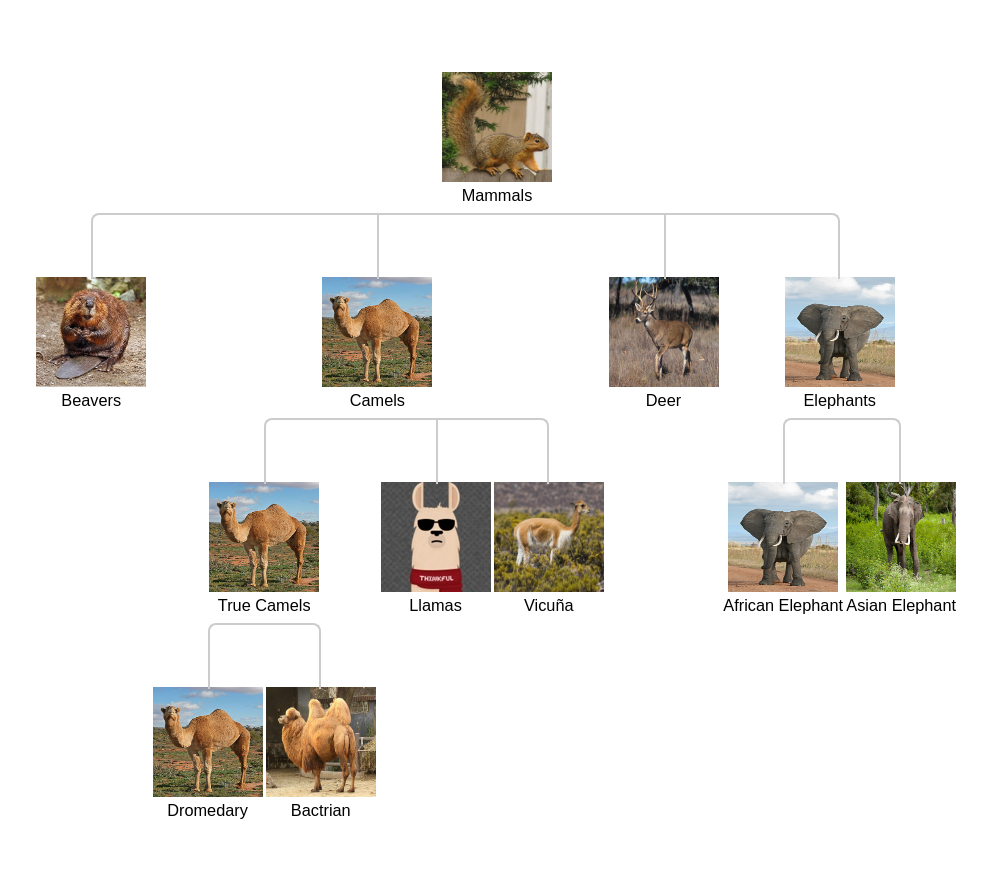
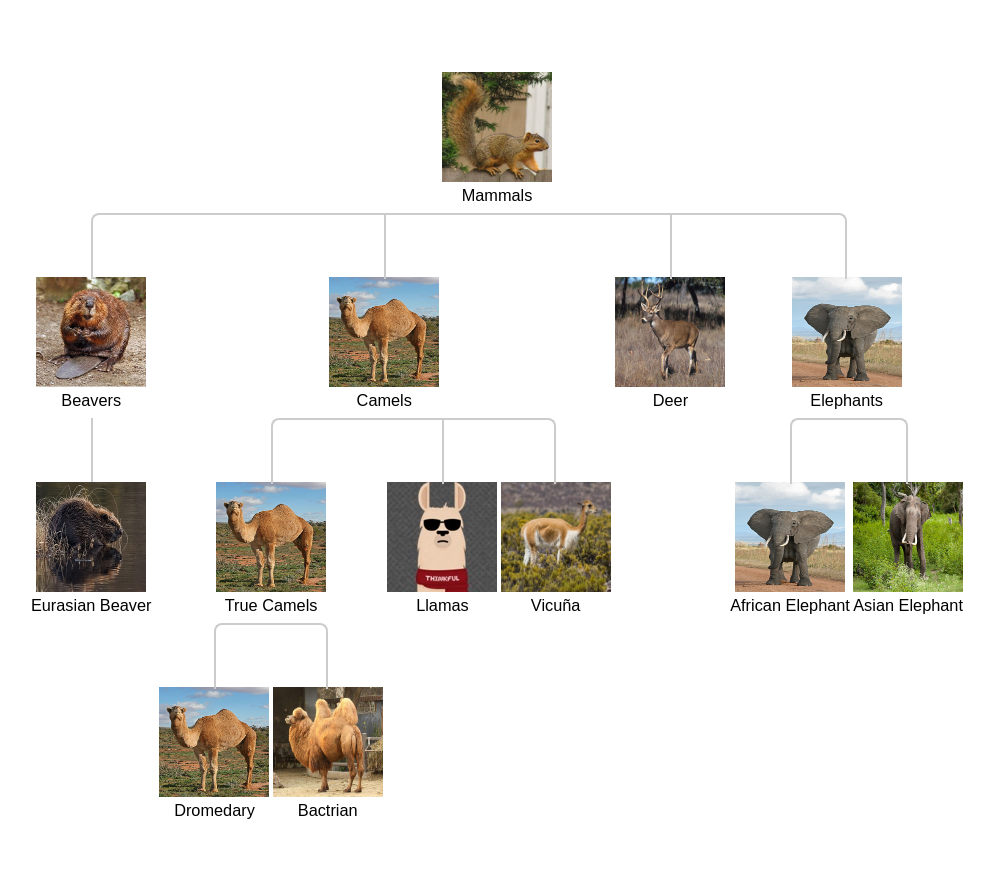
Before and after one commit to Thinkful-Ed/project-linnaeus, a plain HTML site: page index.html in a window 1280 px wide. Shown: the whole page, without its empty margins (143-1137 px from the left). Drawn offline with nearby package versions, Linux system fonts and the light colour scheme.

Commit message:
adds sample code to app.js

```diff
--- a/app.js
+++ b/app.js
@@ -1,3 +1,43 @@
 $(document).ready(function() {
 	console.log('doc is ready');
+
+  $eurasianBeaverImg = $('<img src="img/eurasian-beaver.jpg">');
+  $eurasianBeaverImg.attr('alt', 'Eurasian Beaver');
+
+  $eurasianBeaverAnchor = $('<a>');
+  $eurasianBeaverAnchor.append("<br>Eurasian Beaver");
+  $eurasianBeaverAnchor.prepend($eurasianBeaverImg);
+  $eurasianBeaverAnchor.attr('class','level-2');
+
+  $eurasianBeaverElem = $('<li>');
+  $eurasianBeaverElem.attr('id','eurasian-beaver').attr('class','eurasian-beaver');
+  $eurasianBeaverElem.attr('class','animal');
+  $eurasianBeaverElem.append($eurasianBeaverAnchor);
+
+  $eurasianBeaverAnchor.appendTo($eurasianBeaverElem);
+  $beaverList = $eurasianBeaverElem.wrap('<ul>').parent();
+
+  $('#beavers').append($beaverList);
+
 });
+
+// * Inside
+//   - `prepend()` / `append()`
+//   - `prependTo()` / `appendTo()`
+// * Outside
+//   - `before()` / `insertBefore()`
+//   - `after()` / `insertAter()`
+// * Around
+//   - `wrap()`
+//   - `wrapAll()`
+//   - `wrapInner()`
+
+
+// <ul>
+//   <li id="eurasian-beaver" class="animal">
+//     <a class="level-2"><img src="img/eurasian-beaver.jpg" alt="Eurasian Beaver"><br>Eurasian Beaver</a>
+//   </li>
+//   <li id="eurasian-beaver" class="animal">
+//     <a class="level-2"><img src="img/beaver.jpg" alt="Eurasian Beaver"><br>N. American Beaver</a>
+//   </li>
+// </ul>
```
Also changed, not shown: index.html (+2 -4 lines), img/eurasian-beaver.jpg (added).
